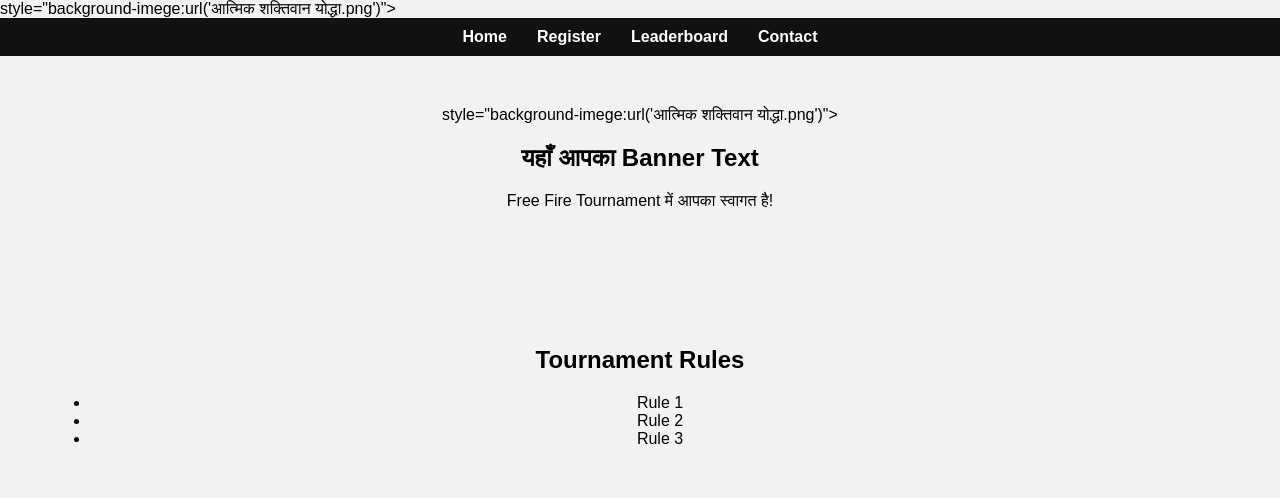
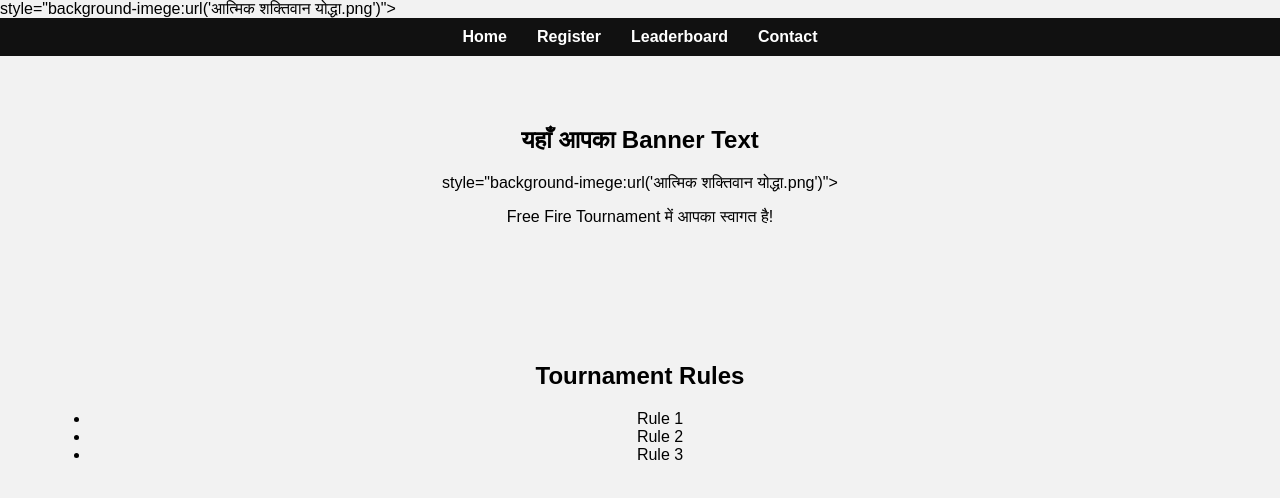
Before and after one commit to ishuprakashmishra831-design/FF-TOURNAMENTS-, a plain HTML site: page index.html in a window 1280 px wide. Drawn offline with Linux system fonts and the light colour scheme.

Commit message:
Update index.html

```diff
--- a/index.html
+++ b/index.html
@@ -18,8 +18,8 @@
     </nav>
 
     <!-- Banner Section (आप इसे खुद edit कर सकते हो) -->
-    <section id="banner">style="background-imege:url('आत्मिक शक्तिवान योद्धा.png')">
-        <h1>यहाँ आपका Banner Text</h1>
+    <section id="banner">
+        <h1>यहाँ आपका Banner Text</h1>style="background-imege:url('आत्मिक शक्तिवान योद्धा.png')">
         <p>Free Fire Tournament में आपका स्वागत है!</p>
     </section>
 
```
